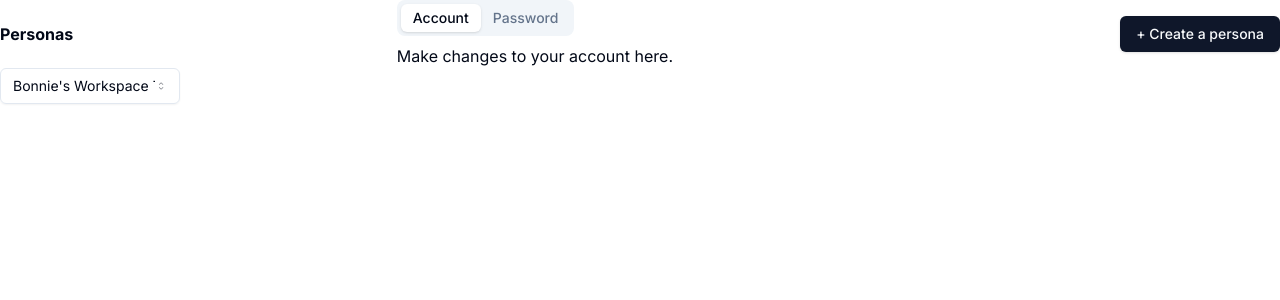
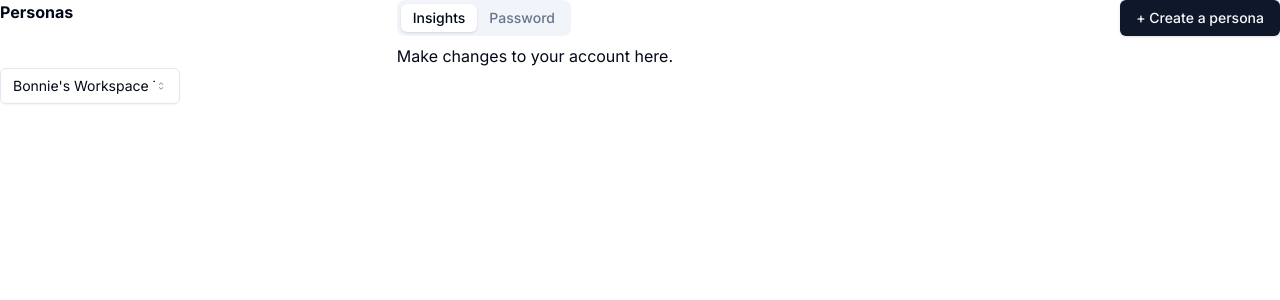
Before and after one commit to ajaywaghray/my-app, a Next.js app: page / in a window 1280 px wide. Shown: the top 300 px of the page. Built offline with nearby package versions, Linux system fonts and the light colour scheme.

Commit message:
Aligned everything top and changed tab names

```diff
--- a/src/app/page.tsx
+++ b/src/app/page.tsx
@@ -14,16 +14,16 @@ import { Tabs, TabsContent, TabsList, TabsTrigger } from "@/components/ui/tabs"
 export default function Home() {
   return (
     <main>
-      <div style={{ display: 'flex', justifyContent: 'space-between', alignItems: 'center' }}>
+      <div style={{ display: 'flex', justifyContent: 'space-between', alignItems: 'top' }}>
         <div style={{fontWeight: '700'}}>
           Personas
         </div>
-        <Tabs defaultValue="account" className="w-[400px]">
+        <Tabs defaultValue="insights" className="w-[400px]">
           <TabsList>
-            <TabsTrigger value="account">Account</TabsTrigger>
+            <TabsTrigger value="insights">Insights</TabsTrigger>
             <TabsTrigger value="password">Password</TabsTrigger>
           </TabsList>
-          <TabsContent value="account">Make changes to your account here.</TabsContent>
+          <TabsContent value="insights">Make changes to your account here.</TabsContent>
           <TabsContent value="password">Change your password here.</TabsContent>
         </Tabs>
         <Button>+ Create a persona</Button>
```
